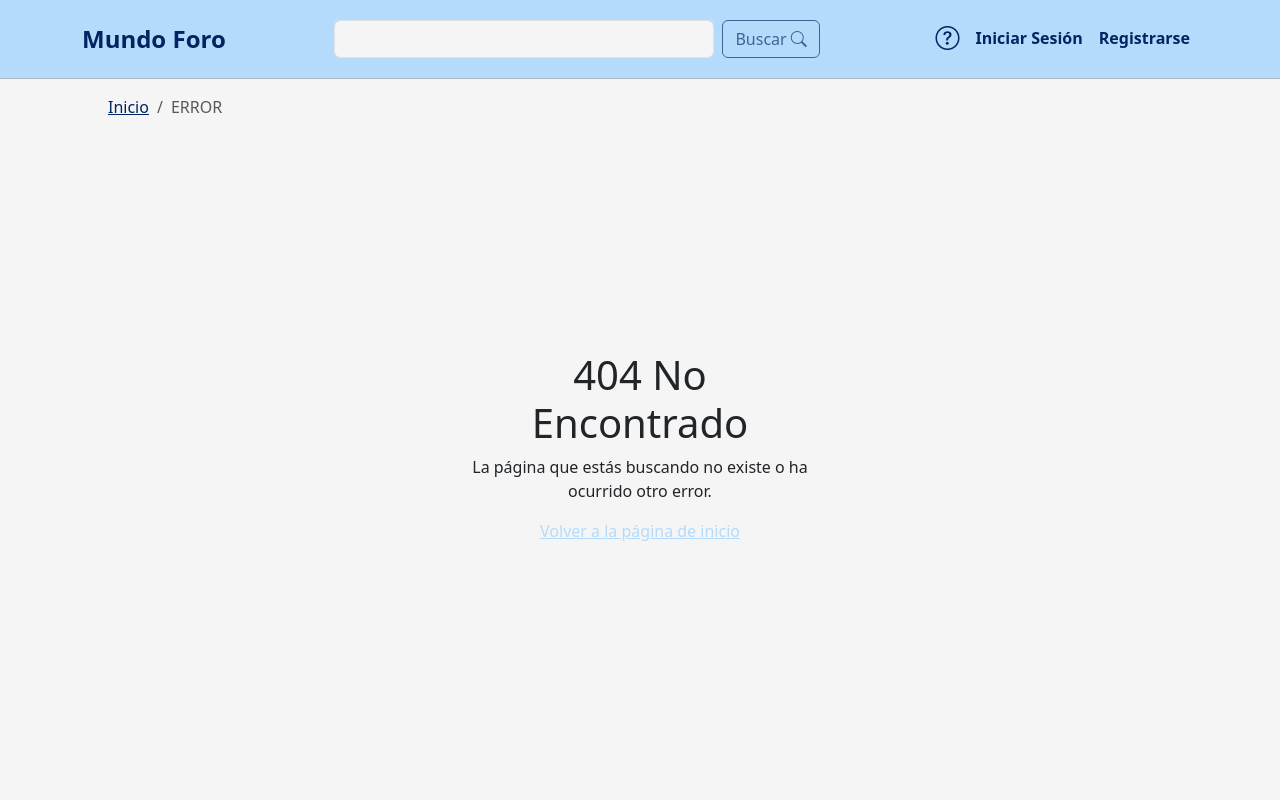
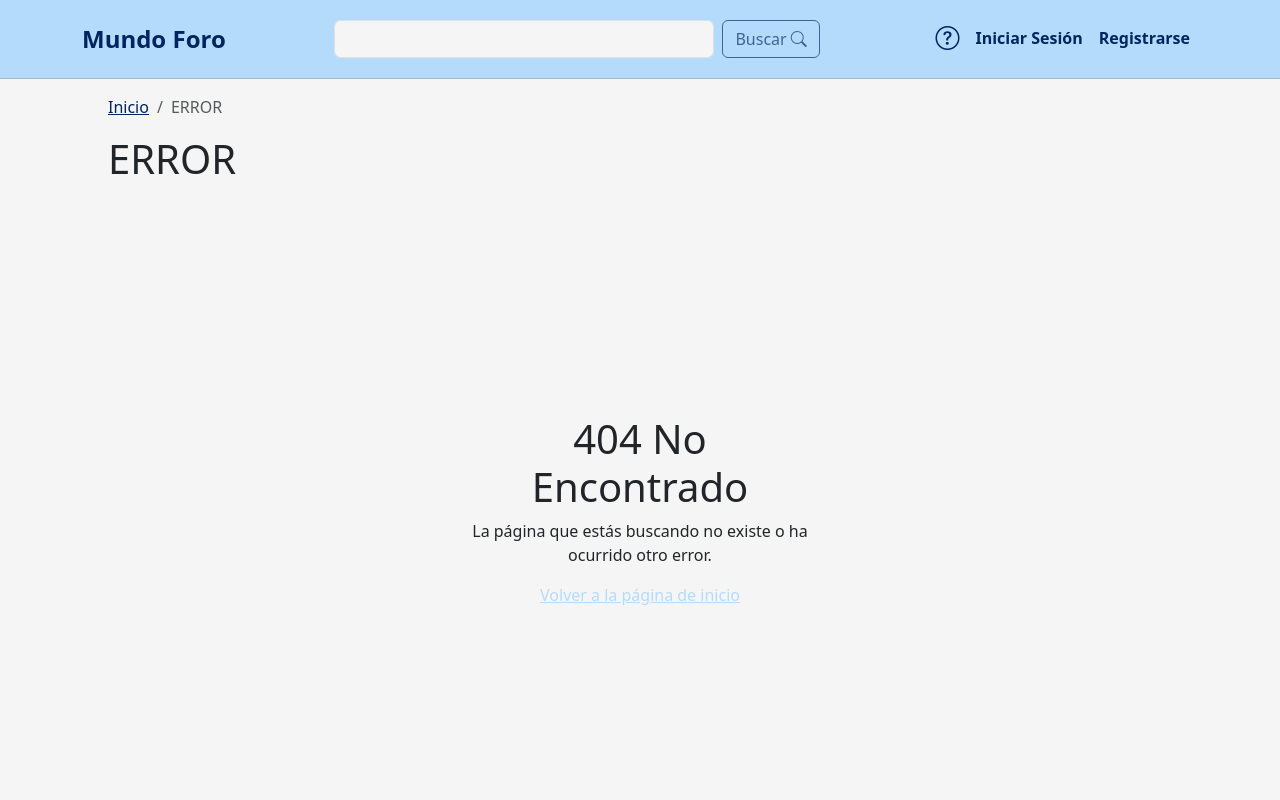
Before and after one commit to Croissanton/IU_Proyecto, a React (Create React App) app in the folder foro-mundo/: page /profile/Pepe in a window 1280 px wide. Shown: the top 800 px of the page. Built offline with nearby package versions, Linux system fonts and the light colour scheme.

Commit message:
Header for ErrorPage

```diff
--- a/foro-mundo/src/Pages/ErrorPage.js
+++ b/foro-mundo/src/Pages/ErrorPage.js
@@ -18,6 +18,7 @@ function ErrorPage() {
           <Breadcrumb.Item as={Link} to="/">Inicio</Breadcrumb.Item>
           <Breadcrumb.Item active>ERROR</Breadcrumb.Item> {/* */}
         </Breadcrumb>
+        <h1>ERROR</h1>
       </div>
       <Container>
         <Row
```
